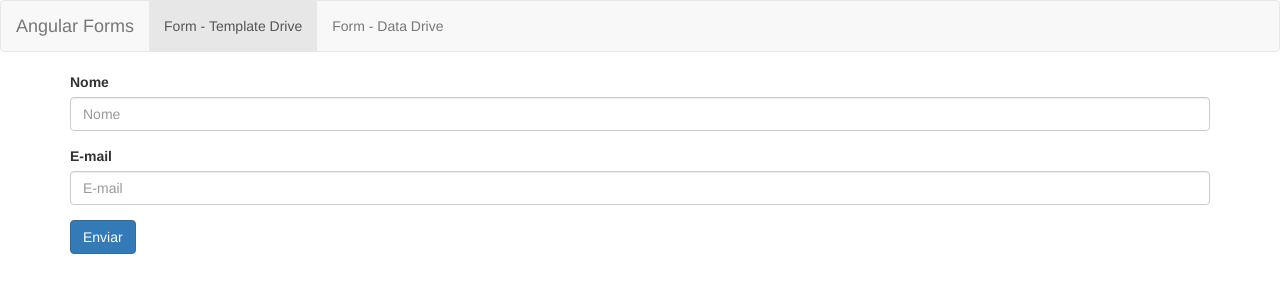
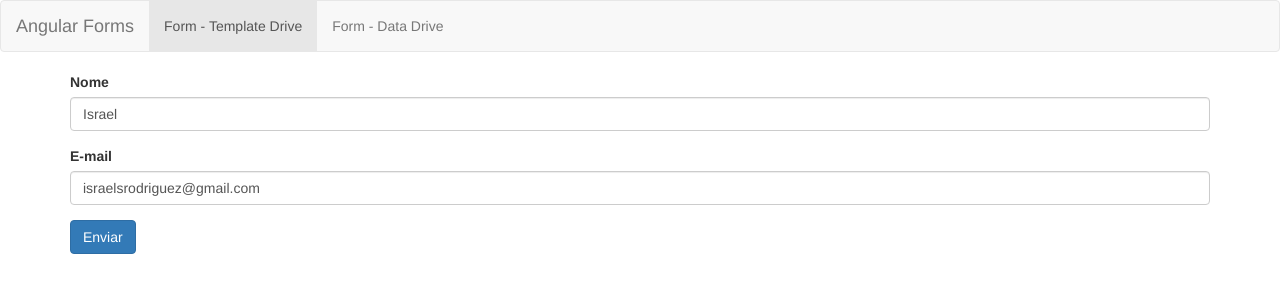
Before and after one commit to yzraeu/angular, an Angular app in the folder forms/: page /templateForm in a window 1280 px wide. Shown: the top 300 px of the page. Built offline with nearby package versions, Linux system fonts and the light colour scheme.

Commit message:
2 way data-binding

```diff
--- a/forms/src/app/app.module.ts
+++ b/forms/src/app/app.module.ts
@@ -1,5 +1,6 @@
 import { BrowserModule } from '@angular/platform-browser';
 import { NgModule } from '@angular/core';
+import { FormsModule } from '@angular/forms';
 
 import { AppRoutingModule } from './app.routing';
 
@@ -16,7 +17,8 @@ import { DataFormComponent } from './data-form/data-form.component';
   ],
   imports: [
     BrowserModule,
-    AppRoutingModule
+    AppRoutingModule,
+    FormsModule
   ],
   providers: [],
   bootstrap: [AppComponent]
--- a/forms/src/app/template-form/template-form.component.html
+++ b/forms/src/app/template-form/template-form.component.html
@@ -1,11 +1,11 @@
-<form action="">
+<form #f="ngForm" (ngSubmit)="onSubmit(f)">
   <div class="form-group">
     <label for="nome">Nome</label>
-    <input type="text" class="form-control" id="nome" placeholder="Nome">
+    <input type="text" class="form-control" id="nome" placeholder="Nome" name="nome" [(ngModel)]="usuario.nome">
   </div>
   <div class="form-group">
     <label for="email">E-mail</label>
-    <input type="email" class="form-control" id="email" placeholder="E-mail">
+    <input type="email" class="form-control" id="email" placeholder="abc@xyz.www" name="email" [(ngModel)]="usuario.email">
   </div>
 
   <button type="submit" class="btn btn-primary">Enviar</button>
--- a/forms/src/app/template-form/template-form.component.ts
+++ b/forms/src/app/template-form/template-form.component.ts
@@ -1,4 +1,5 @@
 import { Component, OnInit } from '@angular/core';
+import { NgForm } from '@angular/forms';
 
 @Component({
   selector: 'app-template-form',
@@ -6,10 +7,17 @@ import { Component, OnInit } from '@angular/core';
   styleUrls: ['./template-form.component.css']
 })
 export class TemplateFormComponent implements OnInit {
+  usuario: any = {
+    nome: 'Israel',
+    email: 'israelsrodriguez@gmail.com'
+  };
 
-  constructor() { }
+  constructor() {}
 
-  ngOnInit() {
+  ngOnInit() {}
+
+  onSubmit(form: NgForm) {
+    console.log(form);
+    console.log(this.usuario);
   }
-
 }
```
